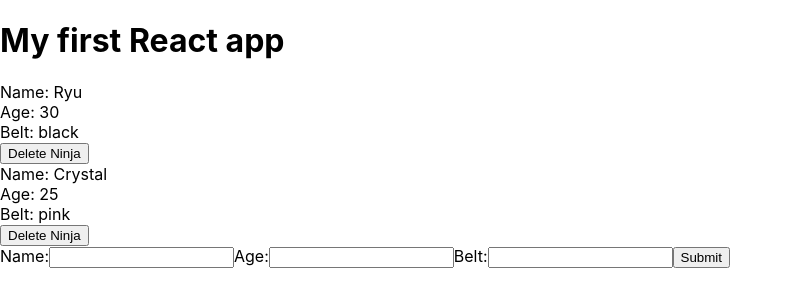
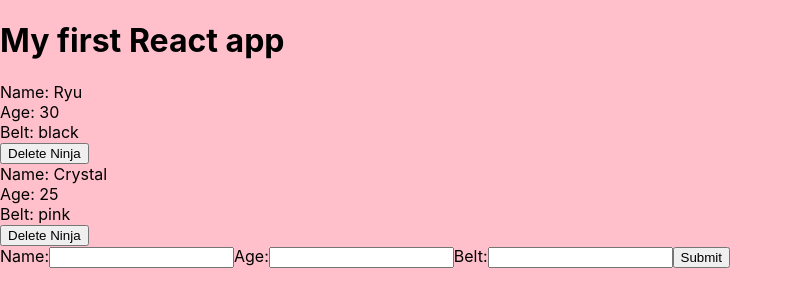
Before and after one commit to Messinias1/My-First-React-App, a React (Create React App) app: page / in a window 1280 px wide. Shown: the top 306 px of the page, without its empty margins (0-793 px from the left). Built offline with nearby package versions, Linux system fonts and the light colour scheme.

Commit message:
added a Ninjas css file

```diff
--- /dev/null
+++ b/src/Ninjas.css
@@ -0,0 +1,8 @@
+body {
+    background: pink;
+}
+
+.ninjas form {
+    background: white;
+    padding: 20px;
+}
--- a/src/Ninjas.js
+++ b/src/Ninjas.js
@@ -1,5 +1,6 @@
 
 import React from 'react'
+import './Ninjas.css'
 
 const Ninjas = ({ninjas, deleteNinja}) => {
     // const ninjaList = ninjas.map(ninja => {
```
